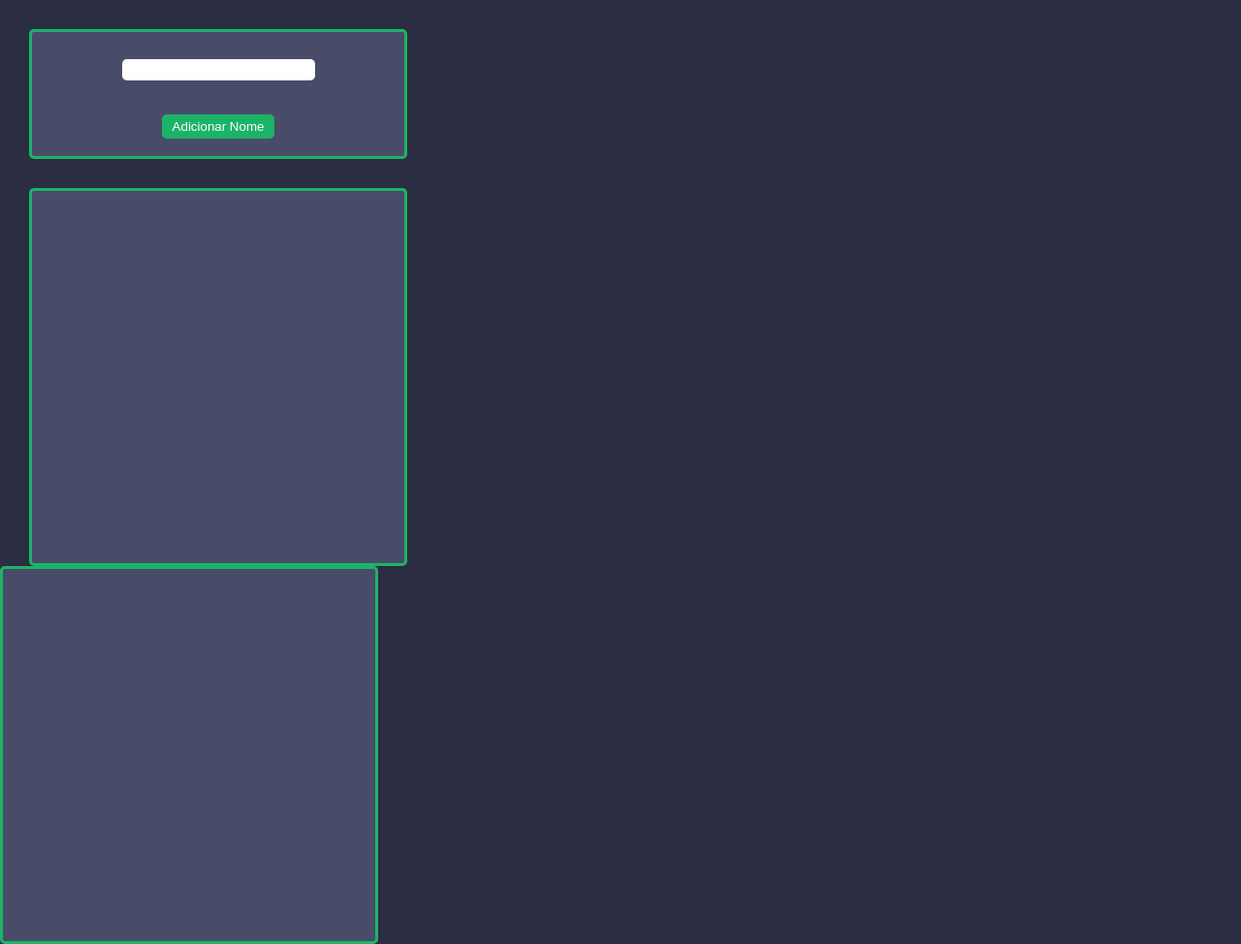
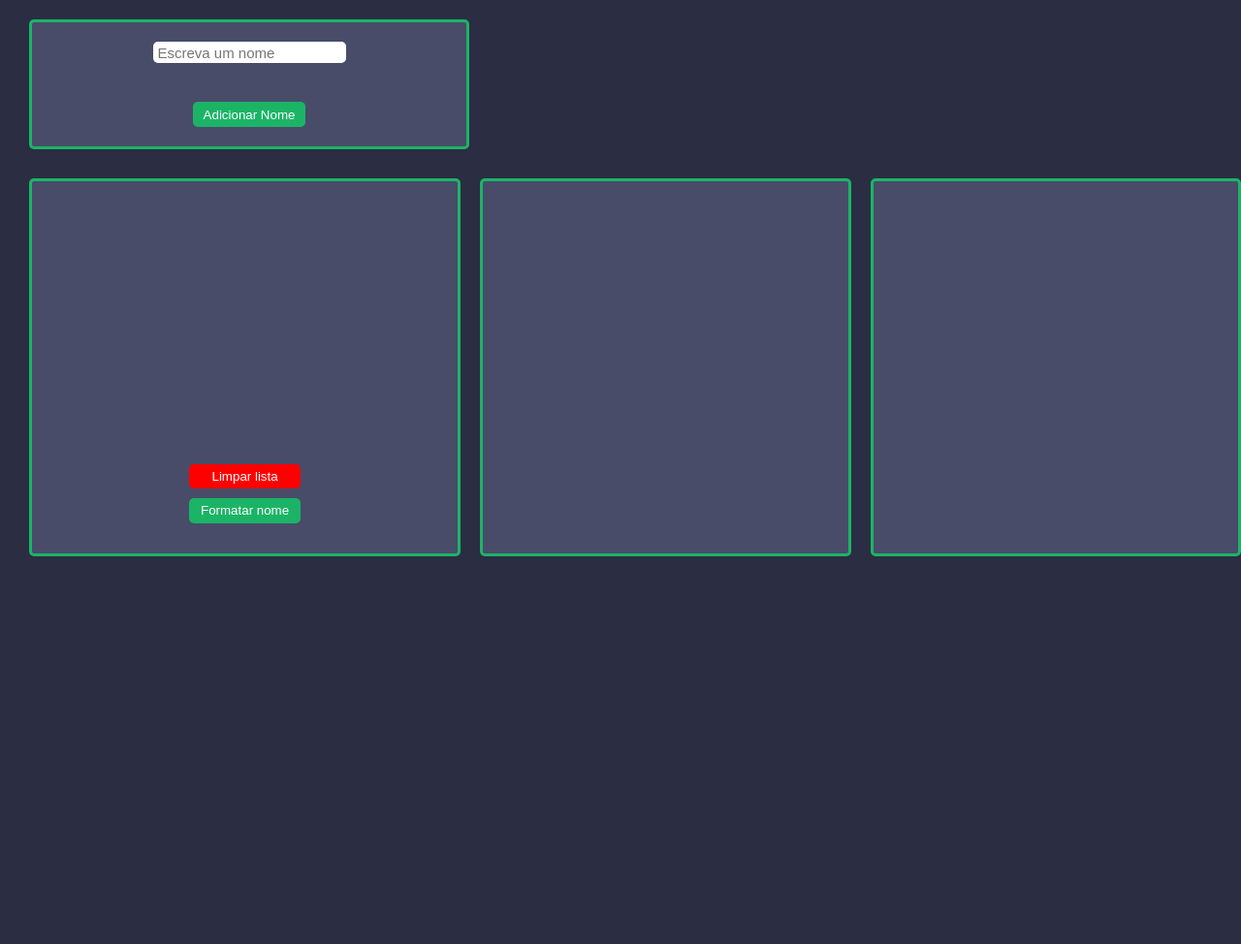
Before and after one commit to Victor227br/formatador-de-nome, a plain HTML site: page index.html in a window 1280 px wide. Shown: the whole page at 97% size. After the commit the page ends 800 px from the top, so only its background shows below. Drawn offline with Linux system fonts and the light colour scheme.

Commit message:
segundo commit

```diff
--- a/index.html
+++ b/index.html
@@ -8,19 +8,30 @@
 </head>
 <body>
 
-    <div id="alinhar">
+
     <div id="container-input">
-        <!-- <h1>adicione um nome</h1> -->
-        <div id="estilo-input"><input id="input" type="text"></div>
+        <div id="estilo-input"><input id="input" type="text" placeholder="Escreva um nome"></div>
         <button id="btn-add">Adicionar Nome</button>
     </div>
 
-    <div id="container-nome"></div>
+    <span class="alinhar">
+
+    <div id="container-nome">
+        <ul id="listaNome"></ul>
+
+        <div class="estiloBtn">
+            <button onclick="formatName()" class="formatNameBtn">Formatar nome</button>
+            <button onclick="deleteList()" class="btnclear">Limpar lista</button>
+        </div>
+    </div>
+
+        <div class="container-formatar"></div>
+         <div class="container-formatar"></div>
+
+    </span>
 
 
-    <div class="container-formatar"></div>
-</div>
+
     <script src="script.js"></script>
-
 </body>
 </html>
--- a/script.js
+++ b/script.js
@@ -0,0 +1,29 @@
+let input = document.querySelector('#input')
+let list = document.querySelector('#listaNome')
+
+function formatName(){
+    if (input.value.trim() === "") {
+        return;
+    }
+
+    let item = document.createElement('li')
+    let name = document.createElement('h2')
+    item.className = ('Item');
+    name.className = ('nameItem')
+    item.appendChild(name);
+    list.appendChild(item);
+    item.innerHTML = ('- ') + input.value;
+}
+
+function addName (e) {
+    if (e.key === 'Enter'){
+        formatName();
+        input.value = "";
+    }
+}
+
+    input.addEventListener('keyup', addName)
+
+    function deleteList(){
+        list.innerHTML = '';
+    }
--- a/style.css
+++ b/style.css
@@ -6,7 +6,8 @@ body{
 
 .alinhar{
     display: flex;
-    flex-direction: column;
+    flex-direction: row;
+    justify-content: space-around;
 }
 
 #container-input{
@@ -14,12 +15,14 @@ body{
     justify-content: space-around;
     align-items: center;
     flex-direction: column;
-    width: 30vw;
+    width: 35vw;
     height: 10vw;
     border-radius: 5px;
     background-color: #484C69;
     border: 3px solid rgb(27, 180, 103);
-    margin: 30px;
+    margin-bottom: 30px;
+    margin-top: 20px;
+    margin-left: 30px;
 }
 
 #estilo-input{
@@ -38,15 +41,7 @@ body{
     box-shadow: 0 0 0 0;
     border: 0;
     outline: 0;
-}
-
-#container-nome{
-    width: 30vw;
-    height: 30vw;
-    border-radius: 5px;
-    background-color: #484C69;
-    border: 3px solid rgb(27, 180, 103);
-    margin-left: 30px;
+    margin: 0;
 }
 
 #btn-add{
@@ -58,15 +53,70 @@ body{
     outline: 0;
     background-color: rgb(27, 180, 103);
     color: white;
+    cursor: pointer;
 }
 
-#alinhar{
+#container-nome{
+    width: 35vw;
+    height: 30vw;
+    border-radius: 5px;
+    background-color: #484C69;
+    border: 3px solid rgb(27, 180, 103);
+    margin-left: 30px;
+    color:white
+}
+
+#listaNome{
     display: flex;
-    justify-content: space-around;
+    flex-wrap: wrap;
+    height: 20vw;
     flex-direction: column;
+    margin: 0;
+    padding: 10px;
+    padding-top:2vw ;
 
 }
+
+.Item{
+    list-style: none;
+    font-size: 20px;
+    flex-wrap: wrap;
+}
+
+.estiloBtn{
+    display: flex;
+    align-items:center;
+    flex-direction: column-reverse;
+}
+
+.formatNameBtn{
+    width: 9vw;
+    height: 2vw;
+    border-radius: 5px;
+    box-shadow: 0 0 0 0;
+    border: 0;
+    outline: 0;
+    background-color: rgb(27, 180, 103);
+    color: white;
+    cursor: pointer;
+
+}
+
+.btnclear{
+    width: 9vw;
+    height: 2vw;
+    border-radius: 5px;
+    box-shadow: 0 0 0 0;
+    border: 0;
+    outline: 0;
+    background-color: rgb(255, 0, 0);
+    color: white;
+    cursor: pointer;
+    margin-bottom: 10px;
+}
+
 .container-formatar{
+    margin-left: 20px;
     width: 30vw;
     height: 30vw;
     border-radius: 5px;
```
